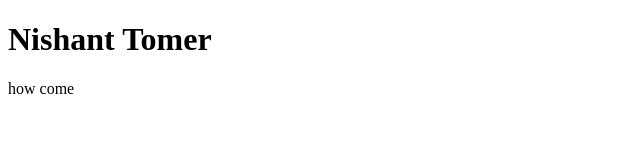
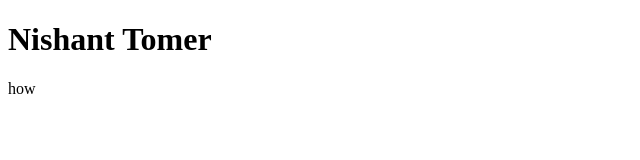
Before and after one commit to NishantTomer5601/CV, a plain HTML site: page index.html in a window 1280 px wide. Shown: the full height of the page, 0-640 px from the left. Drawn offline with Linux system fonts and the light colour scheme.

Commit message:
Update index.html

```diff
--- a/index.html
+++ b/index.html
@@ -11,4 +11,4 @@
 </body>
 
 </html>
-how come
+how
```
